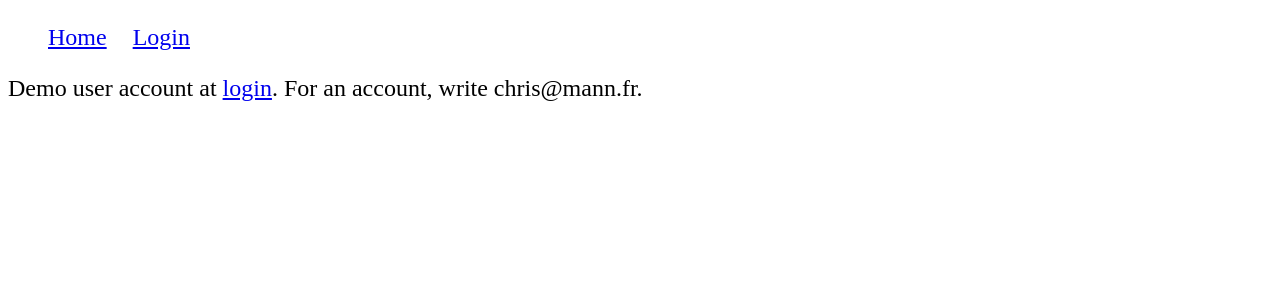
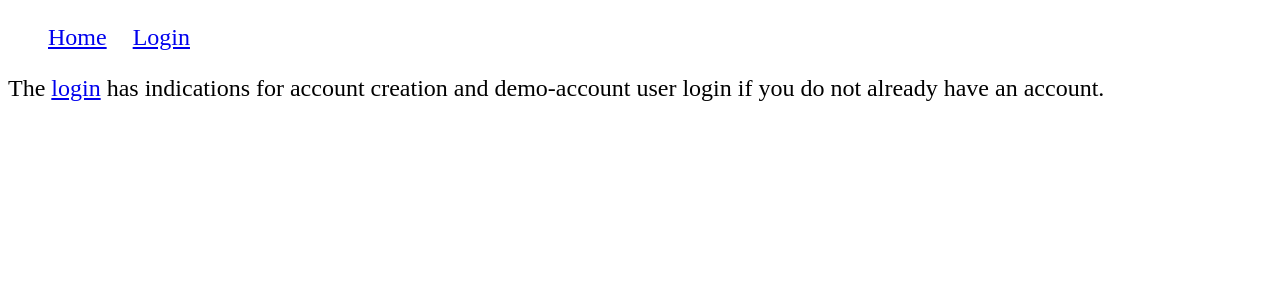
Before and after one commit to chris2fr/focusplex, a Django app: template templates/why/read.html in a window 1280 px wide. Shown: the top 300 px of the page. Run offline with Django 3.2, Linux system fonts and the light colour scheme; the template is opened without the code that fills it, so the values that code supplies are empty.

Commit message:
Change copy on home

```diff
--- a/templates/why/read.html
+++ b/templates/why/read.html
@@ -52,7 +52,7 @@
 
 {% else %}
 
-<P>Demo user account at <a href="/login/">login</a>. For an account, write chris@mann.fr. </P>
+<P>The <a href="/accounts/login">login</a> has indications for account creation and demo-account user login if you do not already have an account.</P>
 
 {% endif%}
 
```
